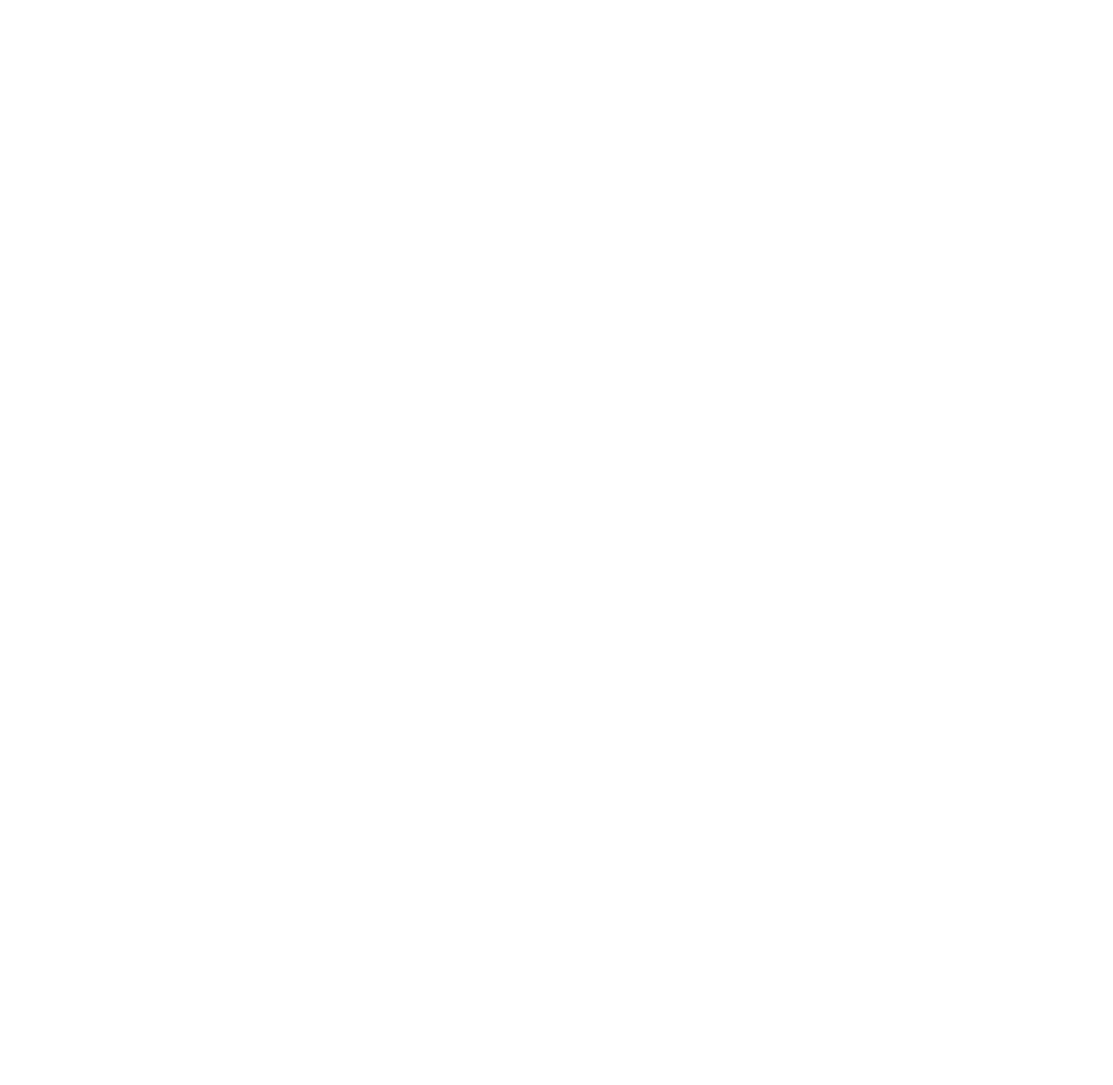
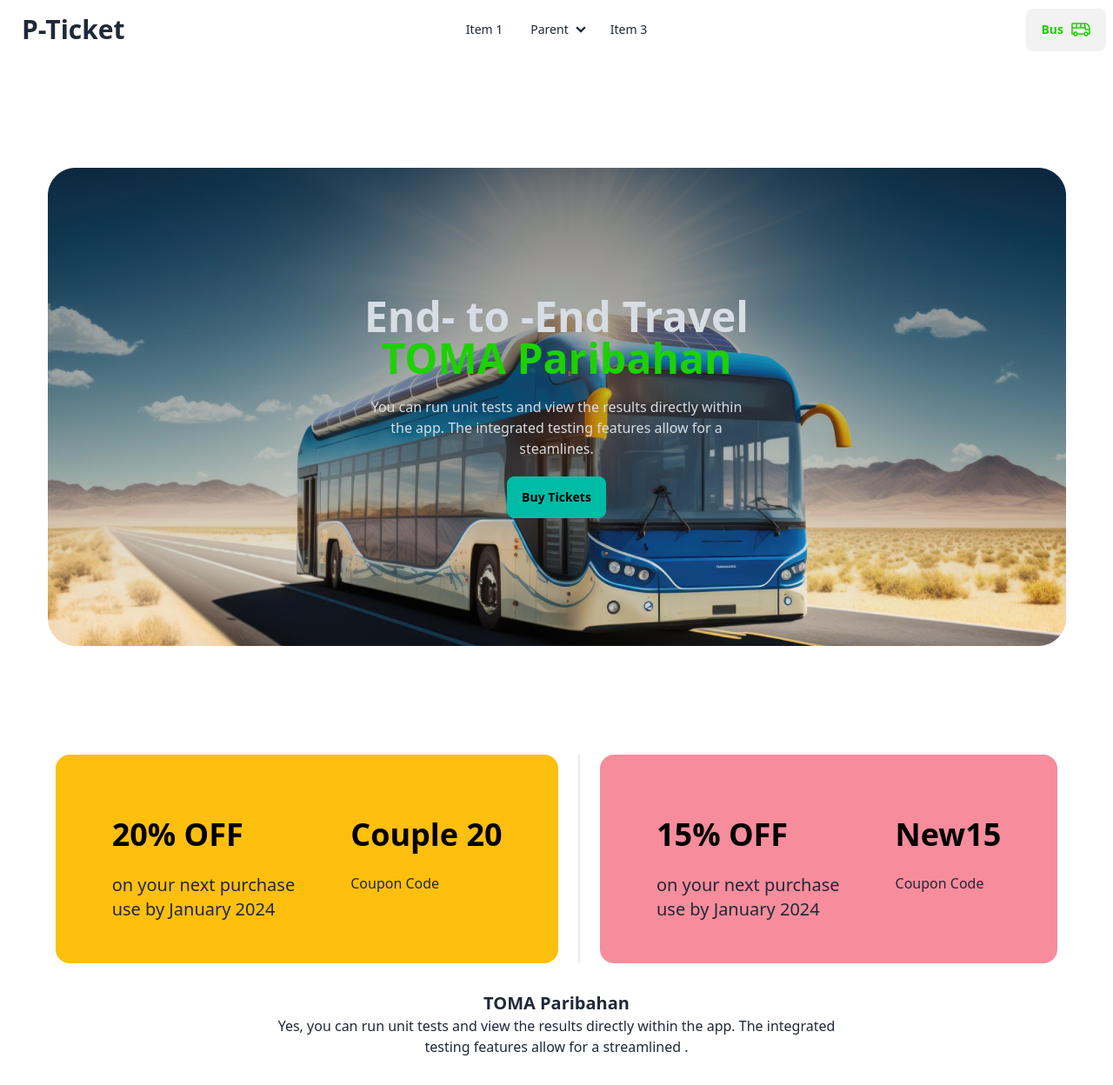
Before and after one commit to siddiqrajib/assignment-five, a plain HTML site: page index.html in a window 1280 px wide. Shown: the whole page at 87% size. Before the commit the page ends 800 px from the top, so only its background shows below. Drawn offline with nearby package versions, Linux system fonts and the light colour scheme.

Commit message:
first time

```diff
--- a/index.html
+++ b/index.html
@@ -8,7 +8,99 @@
 <script src="https://cdn.tailwindcss.com"></script>
 </head>
 <body>
+
+    <div class="navbar bg-base-100">
+        <div class="navbar-start">
+          <div class="dropdown">
+            <div tabindex="0" role="button" class="btn btn-ghost lg:hidden">
+              <svg xmlns="http://www.w3.org/2000/svg" class="h-5 w-5" fill="none" viewBox="0 0 24 24" stroke="currentColor"><path stroke-linecap="round" stroke-linejoin="round" stroke-width="2" d="M4 6h16M4 12h8m-8 6h16" /></svg>
+            </div>
+            <ul tabindex="0" class="menu menu-sm dropdown-content mt-3 z-[1] p-2 shadow bg-base-100 rounded-box w-52">
+              <li><a>Item 1</a></li>
+              <li>
+                <a>Parent</a>
+                <ul class="p-2">
+                  <li><a>Submenu 1</a></li>
+                  <li><a>Submenu 2</a></li>
+                </ul>
+              </li>
+              <li><a>Item 3</a></li>
+            </ul>
+          </div>
+          <a class="btn btn-ghost text-3xl">P-Ticket</a>
+        </div>
+        <div class="navbar-center hidden lg:flex">
+          <ul class="menu menu-horizontal px-1">
+            <li><a>Item 1</a></li>
+            <li>
+              <details>
+                <summary>Parent</summary>
+                <ul class="p-2">
+                  <li><a>Submenu 1</a></li>
+                  <li><a>Submenu 2</a></li>
+                </ul>
+              </details>
+            </li>
+            <li><a>Item 3</a></li>
+          </ul>
+        </div>
+        <div class="navbar-end">
+          <a class="btn text-[#1DD100]">Bus <img src="./images/bus-icon.png" alt=""></a>
+        </div>
+      </div>
     <main>
+        <div class="hero min-h-screen" >
+            <img src="./images/banner.png" alt="">
+
+            <div class="hero-content text-center text-neutral-content">
+              <div class="max-w-md">
+                <h1 class="mb-5 text-5xl font-bold">End- to -End Travel <br><span class="text-[#1DD100] font-extrabold">TOMA Paribahan</span> </h1>
+                <p class="mb-5">You can run unit tests and view the results directly within the app. The integrated testing features allow for a steamlines.</p>
+                <button class="btn  btn-active btn-accent"><span class="text-black ">Buy Tickets</span></button>
+              </div>
+            </div>
+          </div>
+
+          <div class="flex flex-col w-full lg:flex-row  px-16">
+            <div class="grid flex-grow h-60 card bg-[#FFBF0F] rounded-box place-items-center">
+                <div class="flex flex-col-2 gap-16">
+                    <div class="">
+                        <h3 class="text-4xl font-extrabold text-black py-6">20% OFF</h3>
+                            <p class="text-xl">on your next purchase<br>use by January 2024</p>
+                    </div>
+                    <div>
+                        <h2 class="text-4xl font-extrabold  text-black py-6">Couple 20</h2>
+                           <p>Coupon Code</p>
+                    </div>
+                </div>
+            </div>
+            <div class="divider lg:divider-horizontal"></div>
+            <div class="grid flex-grow h-60 card bg-[#F78C9C] rounded-box place-items-center">
+                <div class="flex flex-col-2 gap-16">
+                    <div class="">
+                        <h3 class="text-4xl font-extrabold text-black py-6">15% OFF</h3>
+                            <p class="text-xl">on your next purchase<br>use by January 2024</p>
+                    </div>
+                    <div>
+                        <h2 class="text-4xl font-extrabold  text-black py-6">New15</h2>
+                           <p>Coupon Code</p>
+                    </div>
+                </div>
+
+            </div>
+          </div>
+
+       <section class="my-8">
+        <div class="text-center items-center justify-center">
+            <h1 class="text-xl font-bold">TOMA Paribahan </h1>
+        <p>Yes, you can run unit tests and view the results directly within the app. The integrated<br> testing features allow for a streamlined .</p>
+        </div>
+
+        <div>
+
+        </div>
+       </section>
+
 
     </main>
 
```
Also changed, not shown: fssd.html (added, +64 -0 lines), images/banner.png (added), images/bus-icon.png (added), images/bus-logo.png (added), images/cupon-devider.png (added), images/fare.png (added), images/info-devider.png (added), images/people.png (added), images/playstore.png (added), images/seat-gray.png (added), images/seat-green-filled.png (added), images/seat-green.png (added), images/stoppage.png (added), images/success.png (added), 1 more files.
